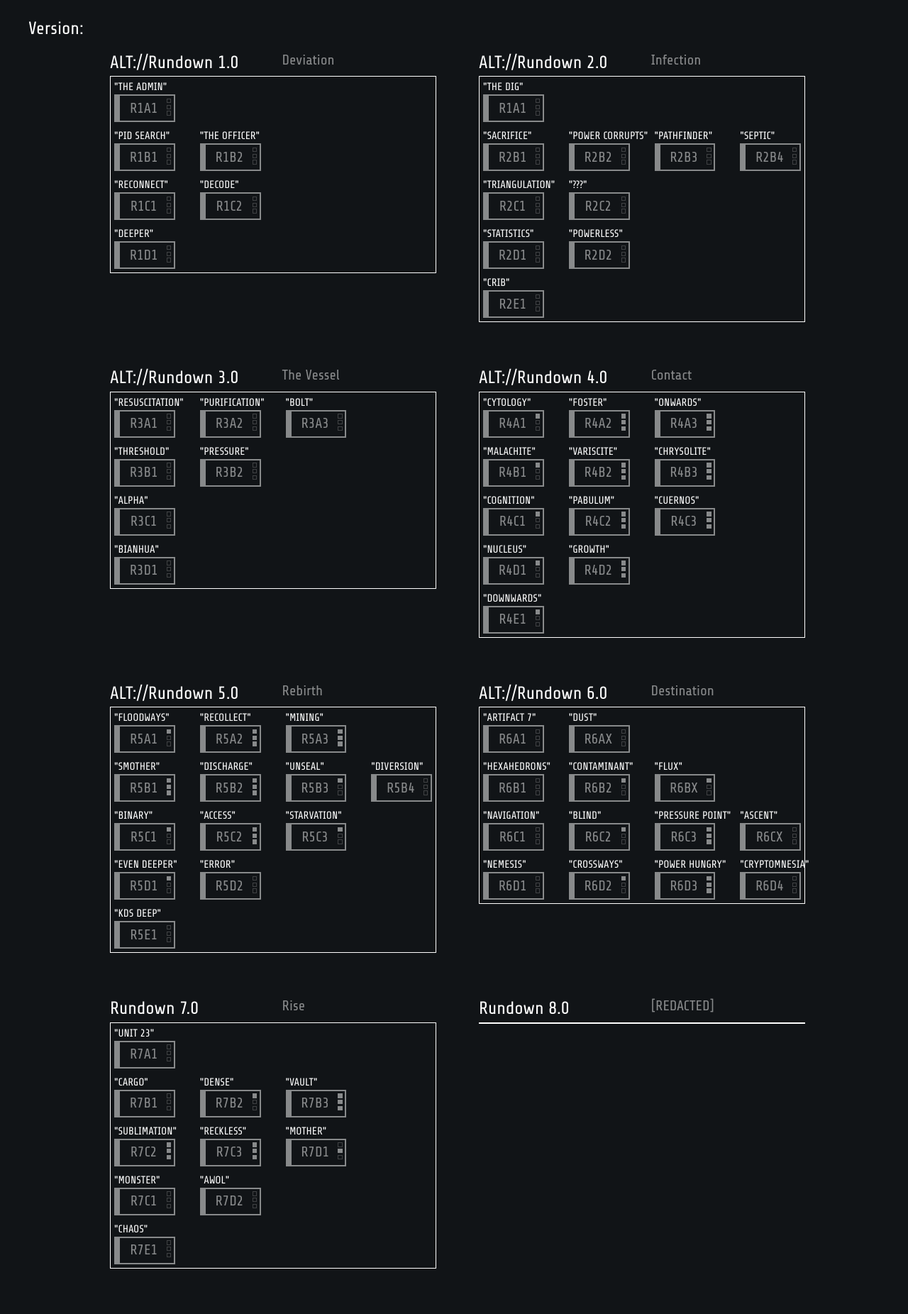
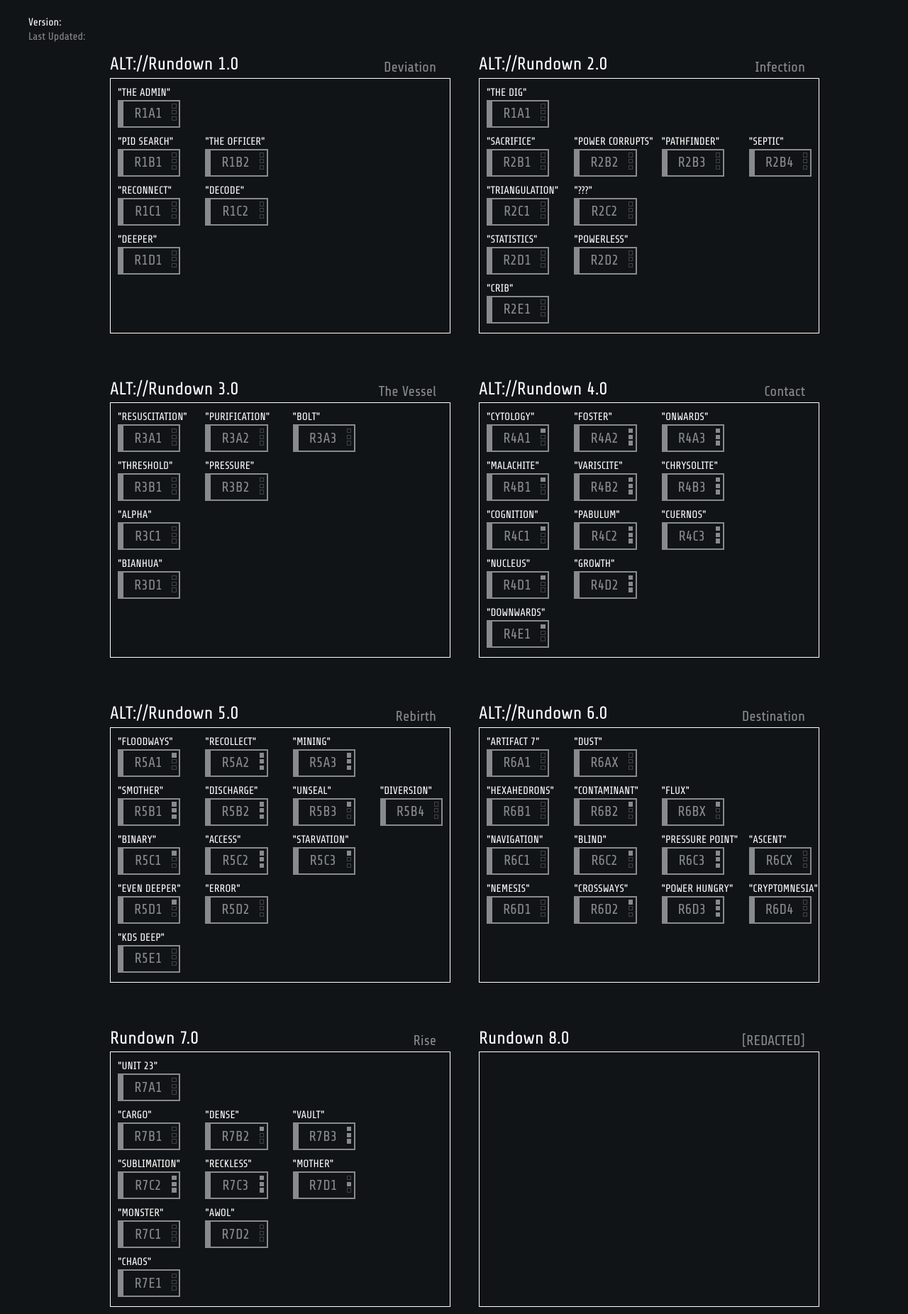
Before and after one commit to Vocaa/GTFOprogress, an ASP.NET Core app: page / in a window 1280 px wide. Shown: the whole page at 71% size. Before the commit the page ends 1788 px from the top, so only its background shows below. Run offline with ASP.NET Core 8, Linux system fonts and the light colour scheme; style sheets or scripts are compiled from the project's sources.

Commit message:
css good enough for now send it

```diff
--- a/GTFOprogress/Components/LevelComponent.razor
+++ b/GTFOprogress/Components/LevelComponent.razor
@@ -74,7 +74,6 @@
         border-color: rgba(255, 255, 255, 0.2);
         border-width: 0.5px;
         border-style: solid;
-        cursor: not-allowed;
     }
 
     .task.Incomplete {
--- a/GTFOprogress/Components/RundownComponent.razor
+++ b/GTFOprogress/Components/RundownComponent.razor
@@ -7,12 +7,12 @@
 
 <div class="p-2">
 
-    <div class="columns-2">
-        <div>@rundown.Name</div>
+    <div class="flex justify-between items-end">
+        <div class="">@rundown.Name</div>
         <div class="text-base text-white text-opacity-50">@rundown.Title</div>
     </div>
 
-    <div class="border border-white">
+    <div class="border border-white h-72 w-96 p-1">
         @foreach (Tier tier in Tier.GetValues(typeof(Tier)))
     {
         <div class="columns-4">
--- a/GTFOprogress/Pages/LevelsPage.razor
+++ b/GTFOprogress/Pages/LevelsPage.razor
@@ -11,7 +11,9 @@
 <!--##################################################################-->
 <!--##################################################################-->
 
-<h3>Version: @_config["version"]</h3>
+<h3 class="text-white text-xs">Version: @_config["version"]</h3>
+<h2 class="text-white text-opacity-50 text-xs">Last Updated: @_config["last-updated"]</h2>
+
 
 <div class="flex justify-center">
     <div class="flex justify-center flex-wrap w-[60rem] gap-8">
--- a/GTFOprogress/wwwroot/appsettings.json
+++ b/GTFOprogress/wwwroot/appsettings.json
@@ -8,6 +8,7 @@
     "**/platforms"
   ],
   "version": "1.00",
+  "last-updated": "Nov 2023",
   "settings": {
     "main-color":  ""
   }
--- a/GTFOprogress/wwwroot/css/site.css
+++ b/GTFOprogress/wwwroot/css/site.css
@@ -555,6 +555,10 @@
   display: flex;
 }
 
+.h-72 {
+  height: 18rem;
+}
+
 .h-\[0\.3125rem\] {
   height: 0.3125rem;
 }
@@ -585,11 +589,6 @@
           user-select: none;
 }
 
-.columns-2 {
-  -moz-columns: 2;
-       columns: 2;
-}
-
 .columns-4 {
   -moz-columns: 4;
        columns: 4;
@@ -608,12 +607,20 @@
   flex-wrap: wrap;
 }
 
+.items-end {
+  align-items: flex-end;
+}
+
 .justify-start {
   justify-content: flex-start;
 }
 
 .justify-center {
   justify-content: center;
+}
+
+.justify-between {
+  justify-content: space-between;
 }
 
 .gap-8 {
```
